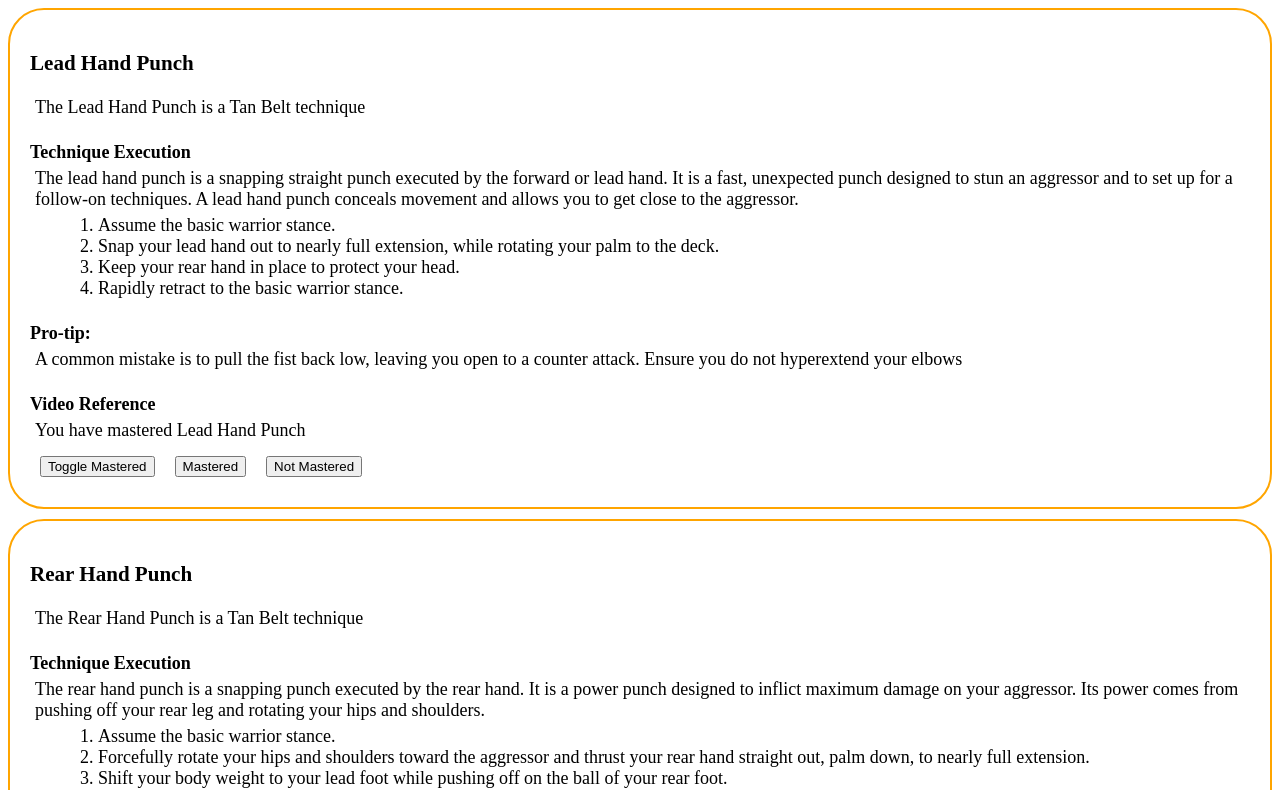
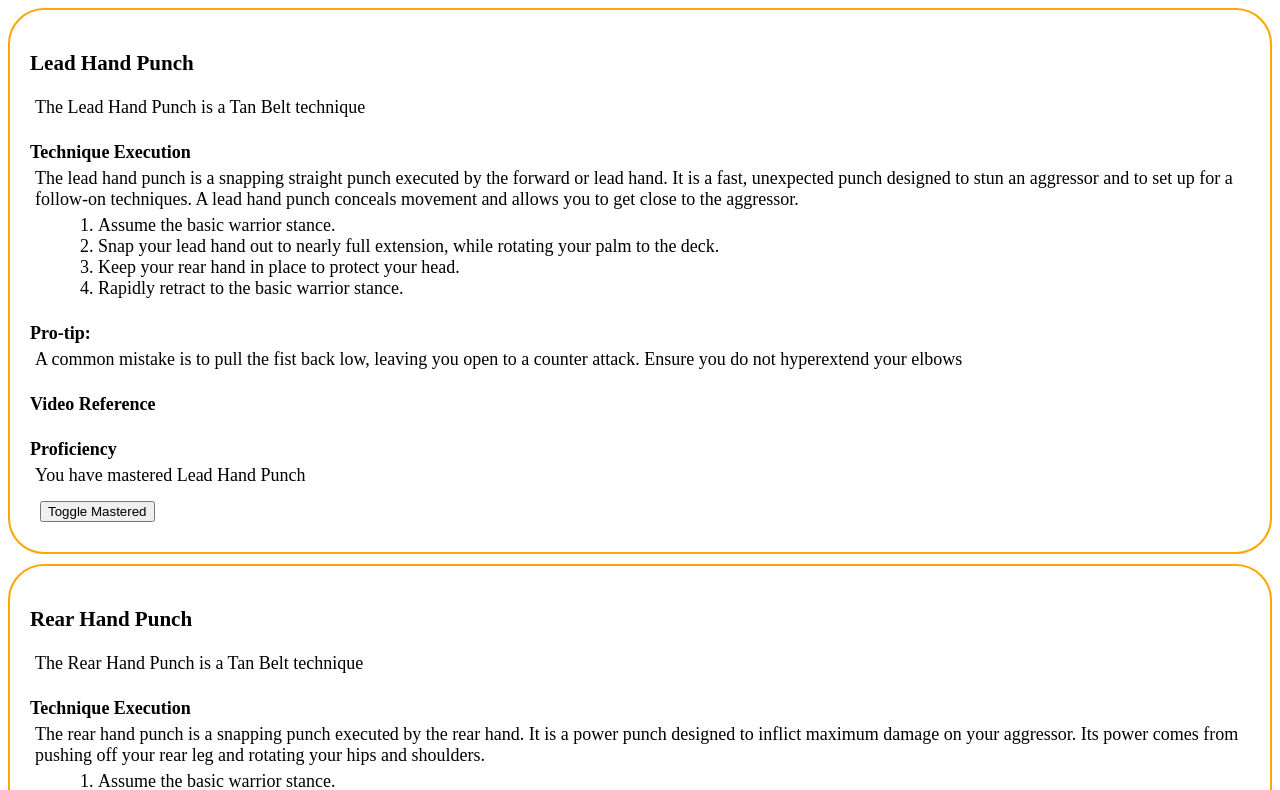
Before and after one commit to rc-devs/mcninja, an Angular app in the folder mcninja/: page / in a window 1280 px wide. Shown: the top 790 px of the page. Built offline with nearby package versions, Linux system fonts and the light colour scheme.

Commit message:
pseudocode notes

```diff
--- a/mcninja/src/app/display-techniques/display-techniques.component.html
+++ b/mcninja/src/app/display-techniques/display-techniques.component.html
@@ -13,14 +13,15 @@
         <p>{{tech.proTip}}</p>
       <h4>Video Reference</h4>
        <!--  <iframe [src]="tech.video.url" allow="autoplay; encrypted-media"></iframe> -->
+
+       <h4>Proficiency</h4>
         @if (!tech.mastered){
           <p>You have not mastered the {{tech.title}}</p>
         } @else {
           <p>You have mastered {{tech.title}}</p>
         }
+
       <button (click)="toggleMastered(tech.mastered, tech.id)">Toggle Mastered</button>
-      <button (click)="setMastered()">Mastered</button>
-      <button (click)="setNotMastered()">Not Mastered</button>
   </div>
 }
 
--- a/mcninja/src/app/display-techniques/display-techniques.component.ts
+++ b/mcninja/src/app/display-techniques/display-techniques.component.ts
@@ -14,32 +14,13 @@ export class DisplayTechniquesComponent {
   technique = inject(TechniqueService) //technique signal for dynamic use in html
 
 
-
-
-
-
-
 //toggle mastered for dynamic update of html
  toggleMastered(masteredValue:boolean, techniqueId:string){
   //probably just use .find(techniqueId)
 
-  let index = 1 + (this.technique.techniques().reduce((accumulator, current, currentIndex) => {
-    if (current.id === techniqueId) {
-      return currentIndex;
-      }
-      return accumulator;
-    }, -1));
-
-    let strungIndex = index.toString()
-    if (techniqueId == 't'+strungIndex){
-      console.log('match')
-      console.log(techniqueId, 't'+strungIndex)
-    } else {
-      console.log('no match')
-      console.log(techniqueId, 't'+strungIndex)
-    }
-
+   //get object via id
+   //update boolean to opposite of what it currently is
+   //confirm that "proficiency" is update in html
   }
 
-
 }
```
